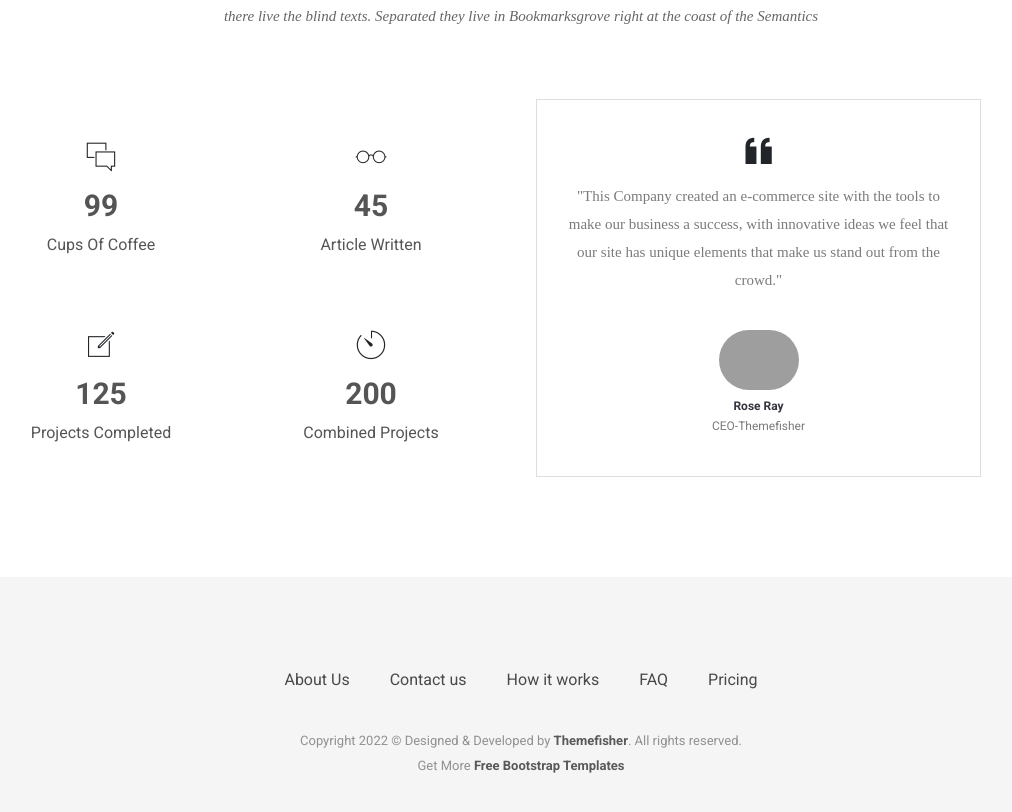
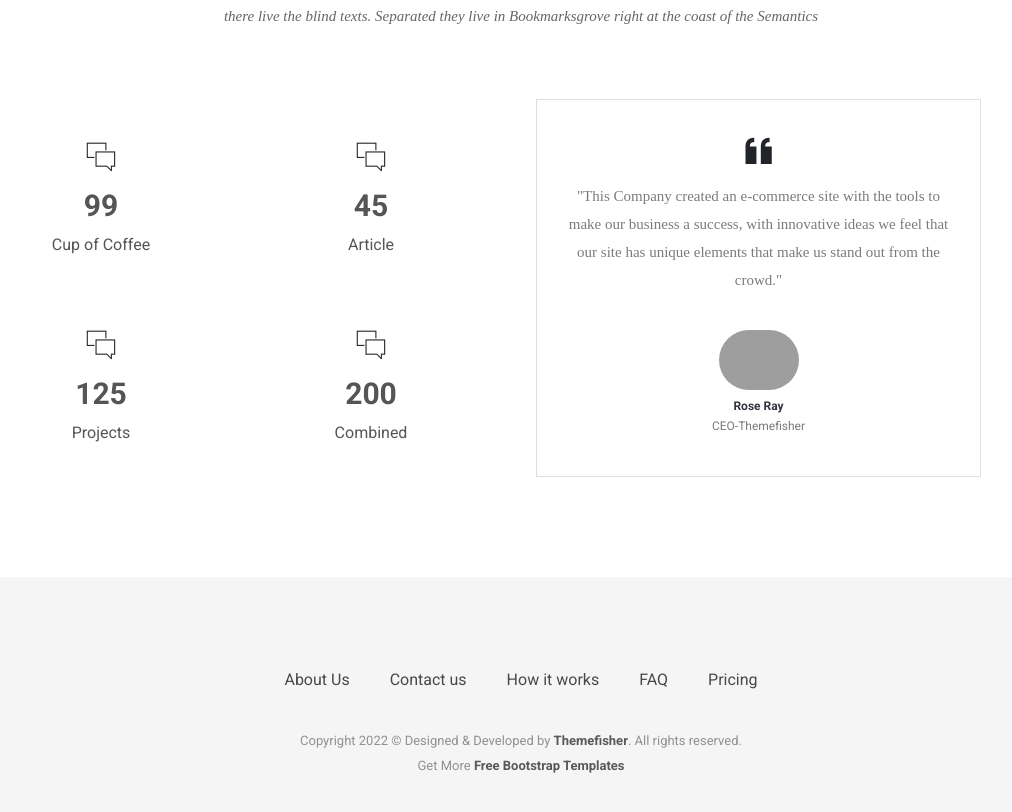
Before and after one commit to RoduanKD/airspace-website-08, a Vue app: page / in a window 1280 px wide. Shown: the part 1740-2552 px from the top of the page, without its empty margins (119-1131 px from the left). Built offline with nearby package versions, Linux system fonts and the light colour scheme; grey boxes are pictures that could not be loaded; a web font is replaced by a local one.

Commit message:
make testimonial section dynamic

```diff
--- a/src/components/home/TestimonialSection.vue
+++ b/src/components/home/TestimonialSection.vue
@@ -15,40 +15,13 @@
       <div class="col-md-6">
         <div class="block">
           <ul class="counter-box clearfix">
-            <li>
+            <li v-for="(stat) in stats" :key="stat.title">
               <div class="counter-item">
                 <i class="ion-ios-chatboxes-outline"></i>
                 <h4>
-                  <count-to ref="countTo1" class="count" :end-val="99" :duration="1000" :autoplay="false">0</count-to>
+                  <count-to ref="countTo" class="count" :end-val="stat.number" :duration="1000" :autoplay="false">0</count-to>
                 </h4>
-                <span>Cups Of Coffee</span>
-              </div>
-            </li>
-            <li>
-              <div class="counter-item">
-                <i class="ion-ios-glasses-outline"></i>
-                <h4>
-                  <count-to ref="countTo2" class="count" :end-val="45" :duration="1000" :autoplay="false">0</count-to>
-                </h4>
-                <span>Article Written</span>
-              </div>
-            </li>
-            <li>
-              <div class="counter-item">
-                <i class="ion-ios-compose-outline"></i>
-                <h4>
-                  <count-to ref="countTo3" class="count" :end-val="125" :duration="1000" :autoplay="false">0</count-to>
-                </h4>
-                <span>Projects Completed</span>
-              </div>
-            </li>
-            <li>
-              <div class="counter-item">
-                <i class="ion-ios-timer-outline"></i>
-                <h4>
-                  <count-to ref="countTo4" class="count" :end-val="200" :duration="1000" :autoplay="false">0</count-to>
-                </h4>
-                <span>Combined Projects</span>
+                <span>{{ stat.title }}</span>
               </div>
             </li>
           </ul>
@@ -73,22 +46,48 @@ export default {
   },
 
   data: () => ({
-    started: false
+    stats: [
+      {
+        title: 'Cup of Coffee',
+        number: 99,
+        started: false
+      },
+      {
+        title: 'Article',
+        number: 45,
+        started: false
+      },
+      {
+        title: 'Projects',
+        number: 125,
+        started: false
+      },
+      {
+        title: 'Combined',
+        number: 200,
+        started: false
+      }
+    ]
   }),
 
   mounted () {
-    // document.querySelector('.count')
-    const self = this
-    document.addEventListener('scroll', function (e) {
-      // console.log(window.scrollY)
-      if (self.$refs.countTo1.$el.getBoundingClientRect().top - window.innerHeight < -300 && !this.started) {
-        self.$refs.countTo1.start()
-        self.$refs.countTo2.start()
-        self.$refs.countTo3.start()
-        self.$refs.countTo4.start()
-        this.started = true
-      }
-    })
+    document.addEventListener('scroll', this.startCounter)
+  },
+
+  beforeDestroy () {
+    document.removeEventListener('scroll', this.startCounter)
+  },
+
+  methods: {
+    startCounter () {
+      const self = this
+      self.$refs.countTo.forEach((count, i) => {
+        if (count.$el.getBoundingClientRect().top - window.innerHeight < -300 && !self.stats[i].started) {
+          count.start()
+          self.stats[i].started = true
+        }
+      })
+    }
   }
 }
 </script>
```
